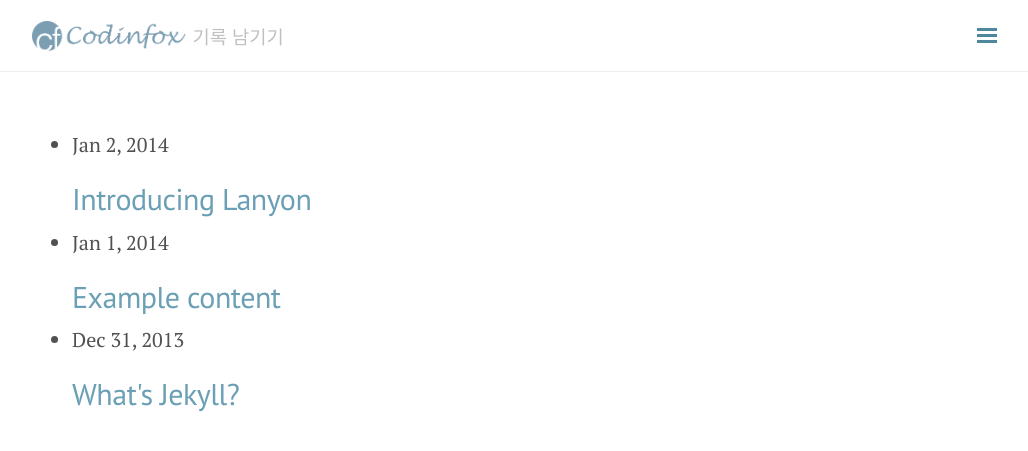
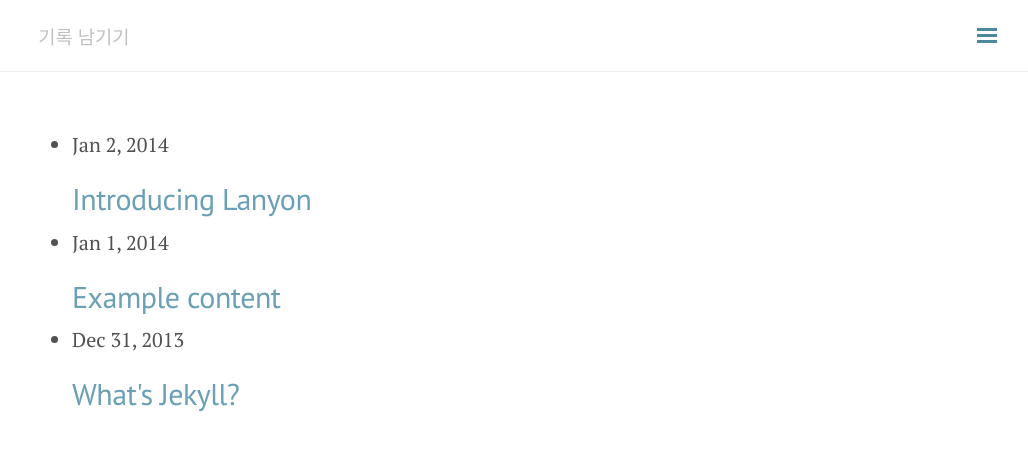
Before and after one commit to jaemining/jaemining.github.io, a Jekyll site: the page built from index.html, in a window 1280 px wide. Shown: the top 451 px of the page, without its empty margins (248-1276 px from the left). Built offline with Jekyll 4.4.1, drawn with Linux system fonts in a browser that asks for light colours; nearby versions of some CDN libraries; comment, search, counter and statistics services are not loaded.

Commit message:
Delete logo

```diff
--- a/_config.yml
+++ b/_config.yml
@@ -4,7 +4,7 @@
 description: 'A Jekyll theme adapted from <a href="http://lanyon.getpoole.com/" target="_blank">Lanyon</a>. Made by <a href="http://codinfox.github.io" target="_blank">@codinfox</a>.'
 baseurl: ""
 url: http://jaemining.github.io
-logo: '/public/logo.png'
+#logo: '/public/logo.png'
 
 # Site configurations
 gems:
```
